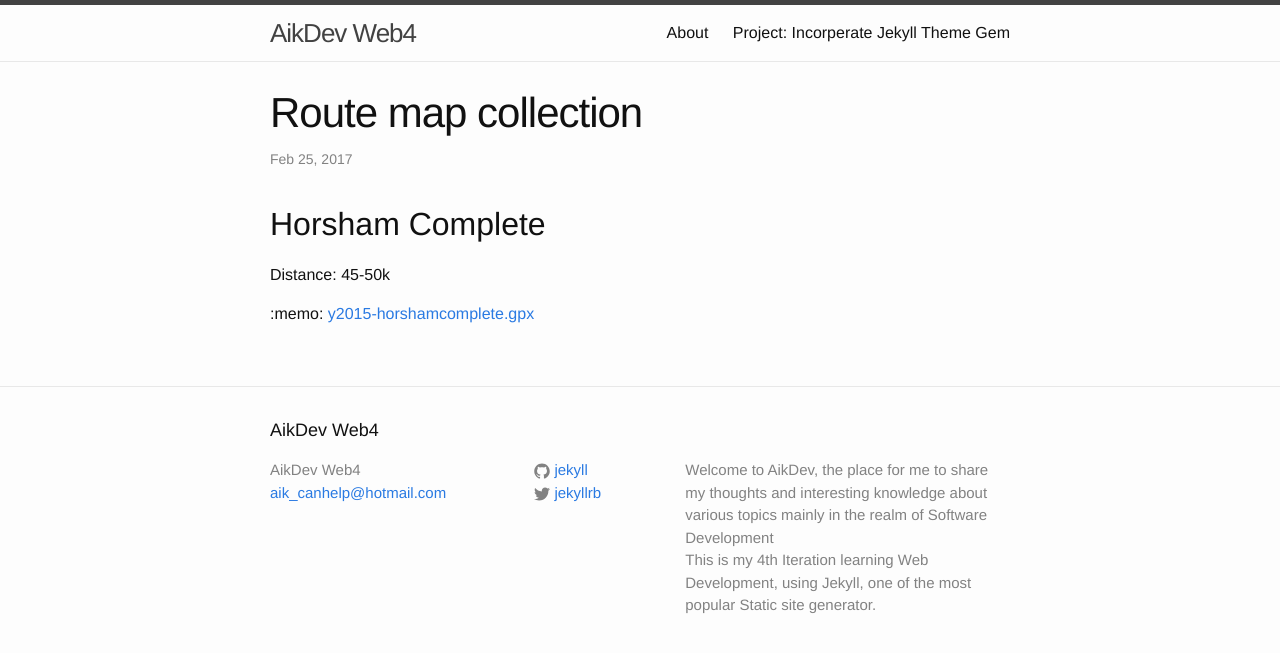
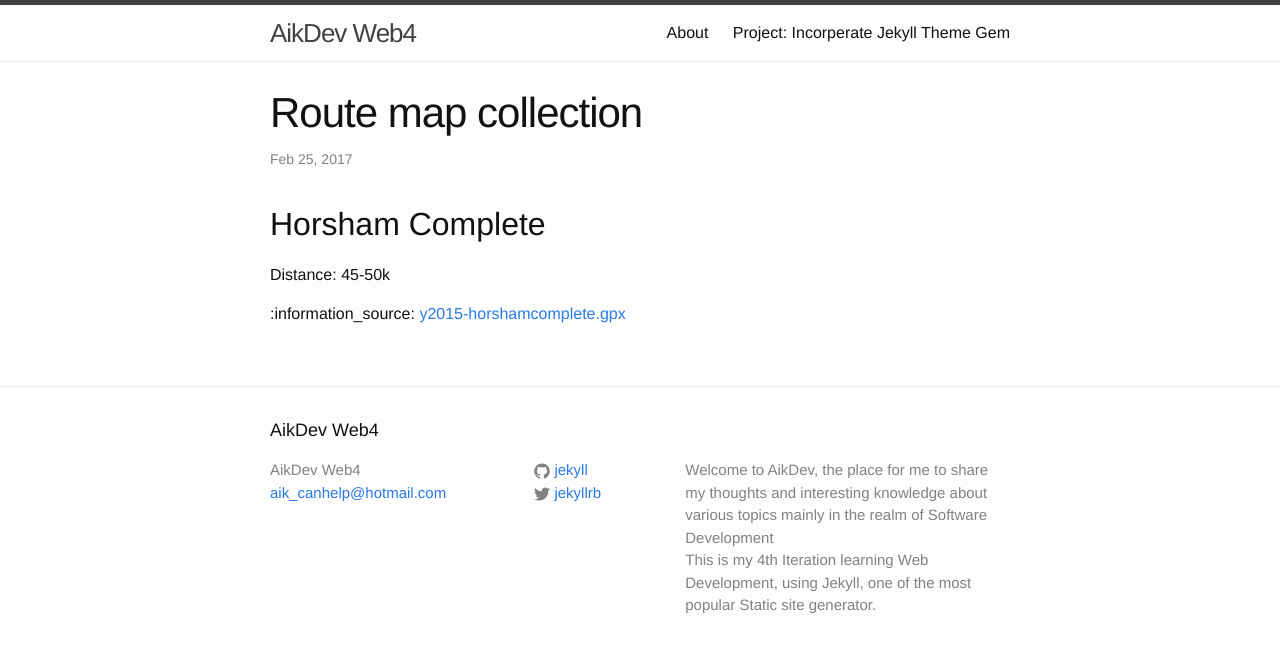
Before and after one commit to aik6980/aik6980.github.io, a Jekyll site: the page built from _posts/2017-02-25-route-map.md, in a window 1280 px wide. Shown: the top 653 px of the page. Built offline with Jekyll 4.4.1, drawn with Linux system fonts in a browser that asks for light colours; some of the changed lines change nothing that is shown.

Commit message:
update post

```diff
--- a/_posts/2017-02-25-route-map.md
+++ b/_posts/2017-02-25-route-map.md
@@ -7,4 +7,4 @@ tags:
 ## Horsham Complete
 Distance: 45-50k
 
-:memo: [y2015-horshamcomplete.gpx](/data/y2015-horshamcomplete.gpx)
+:information_source: [y2015-horshamcomplete.gpx](/data/y2015-horshamcomplete.gpx)
```
